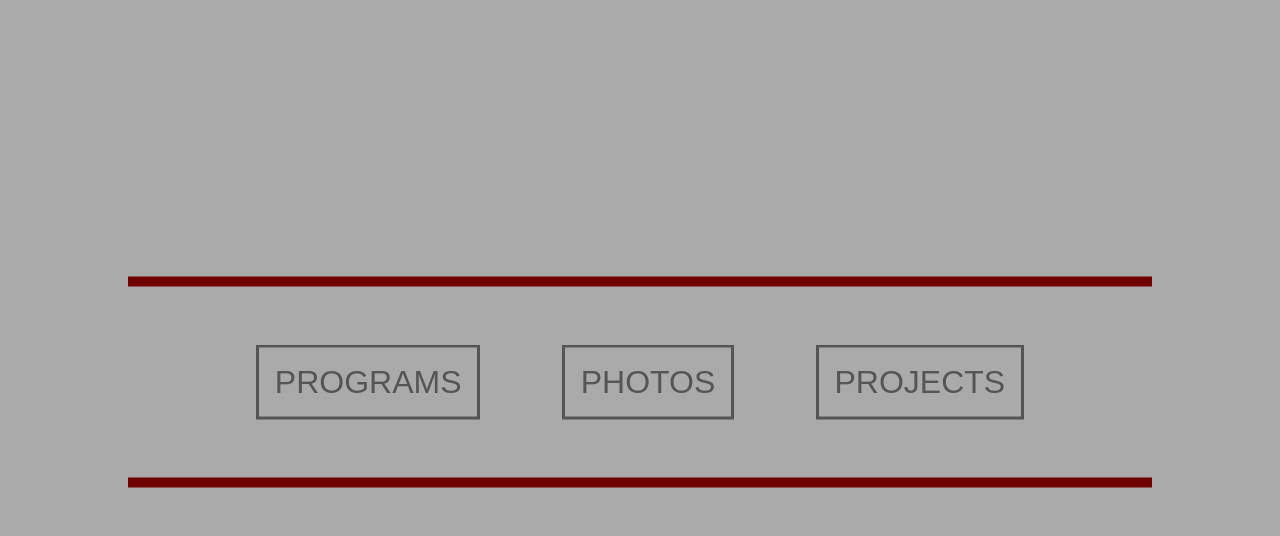
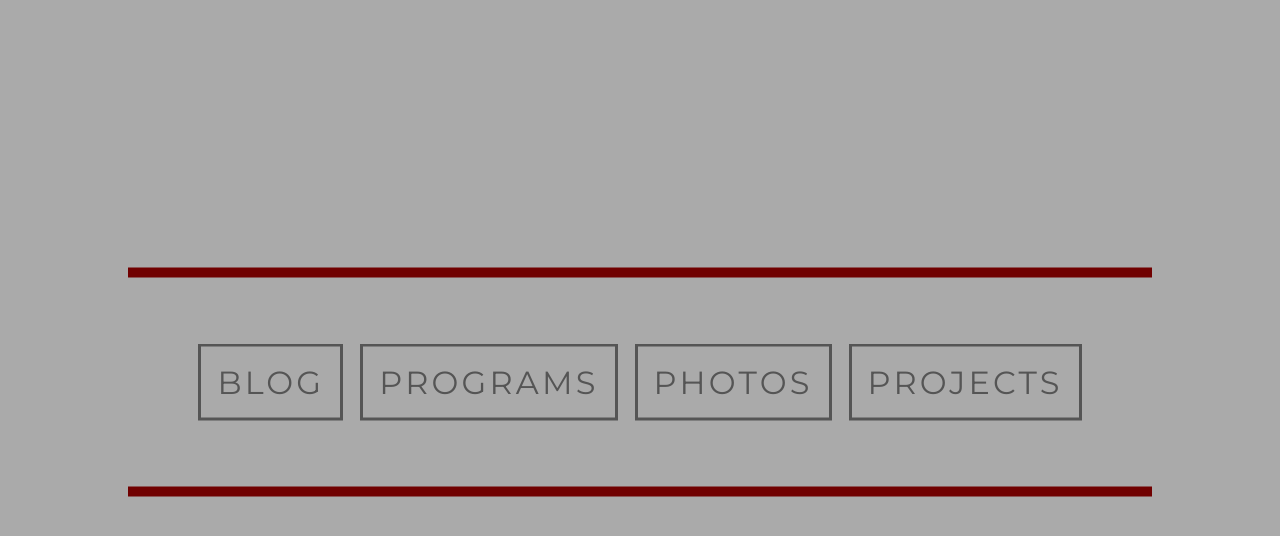
Before and after one commit to cpabbot/cpabbot.github.io, a plain HTML site: page index.html in a window 1280 px wide. Shown: the part 818-1354 px from the top of the page. Drawn offline with nearby package versions, Linux system fonts and the light colour scheme; a web font is replaced by a local one.

Commit message:
added blog link to homepage and switched fonts

```diff
--- a/css/home.css
+++ b/css/home.css
@@ -239,10 +239,14 @@
 }
 
 .main-nav-btn {
-    margin: 1vh 3vw;
+    /* margin: 1vh 3vw; */
+    margin: 2vh 0.5vw;
     display: inline-block;
     opacity: 0; /* animates in */
   -webkit-transition:0.5s;
+  /* border: none; */
+  font-weight: 400;
+  letter-spacing: 0.2rem;
 }
 
 
--- a/index.html
+++ b/index.html
@@ -9,9 +9,10 @@
     <link rel="stylesheet" href="css/home.css">
 
     <!-- Fonts -->
-    <link rel="stylesheet" href="http://fonts.googleapis.com/css?family=Roboto:300,400,500,700" type="text/css">
-    <link href="https://fonts.googleapis.com/css?family=Kaushan+Script|Krona+One|Righteous" rel="stylesheet">
+    <!-- <link rel="stylesheet" href="http://fonts.googleapis.com/css?family=Roboto:300,400,500,700" type="text/css"> -->
+    <!-- <link href="https://fonts.googleapis.com/css?family=Kaushan+Script|Krona+One|Righteous" rel="stylesheet"> -->
     <link href="https://fonts.googleapis.com/css?family=Kameron&display=swap" rel="stylesheet">
+    <link href="https://fonts.googleapis.com/css?family=Montserrat:400,700" rel="stylesheet">
 
     <meta name="description" content="I am Cameron Abbot. A web developer that is passionate about design and collaborative development. My hope is to not just explore the world, but change it.">
     <meta name="viewport" content="width=device-width, initial-scale=1.0">
@@ -71,6 +72,7 @@
     </svg>
 
     <div class="main-nav-container">
+        <a href="https://blog.cameronabbot.com" class="btn main-nav-btn">BLOG</a>
         <a href="programs/" class="btn main-nav-btn">PROGRAMS</a>
         <a href="photos/" class="btn main-nav-btn">PHOTOS</a>
         <a href="projects/" class="btn main-nav-btn">PROJECTS</a>
```
